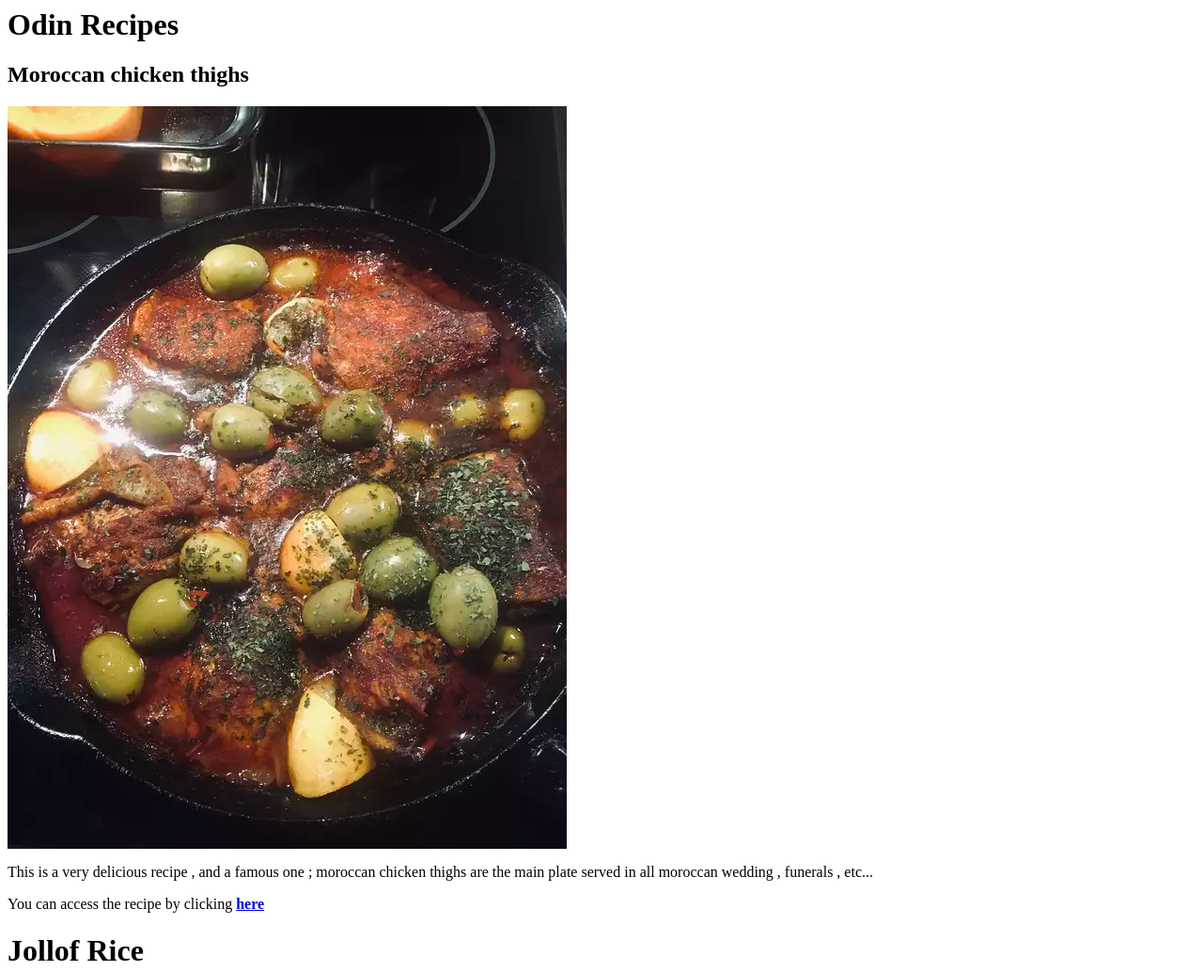
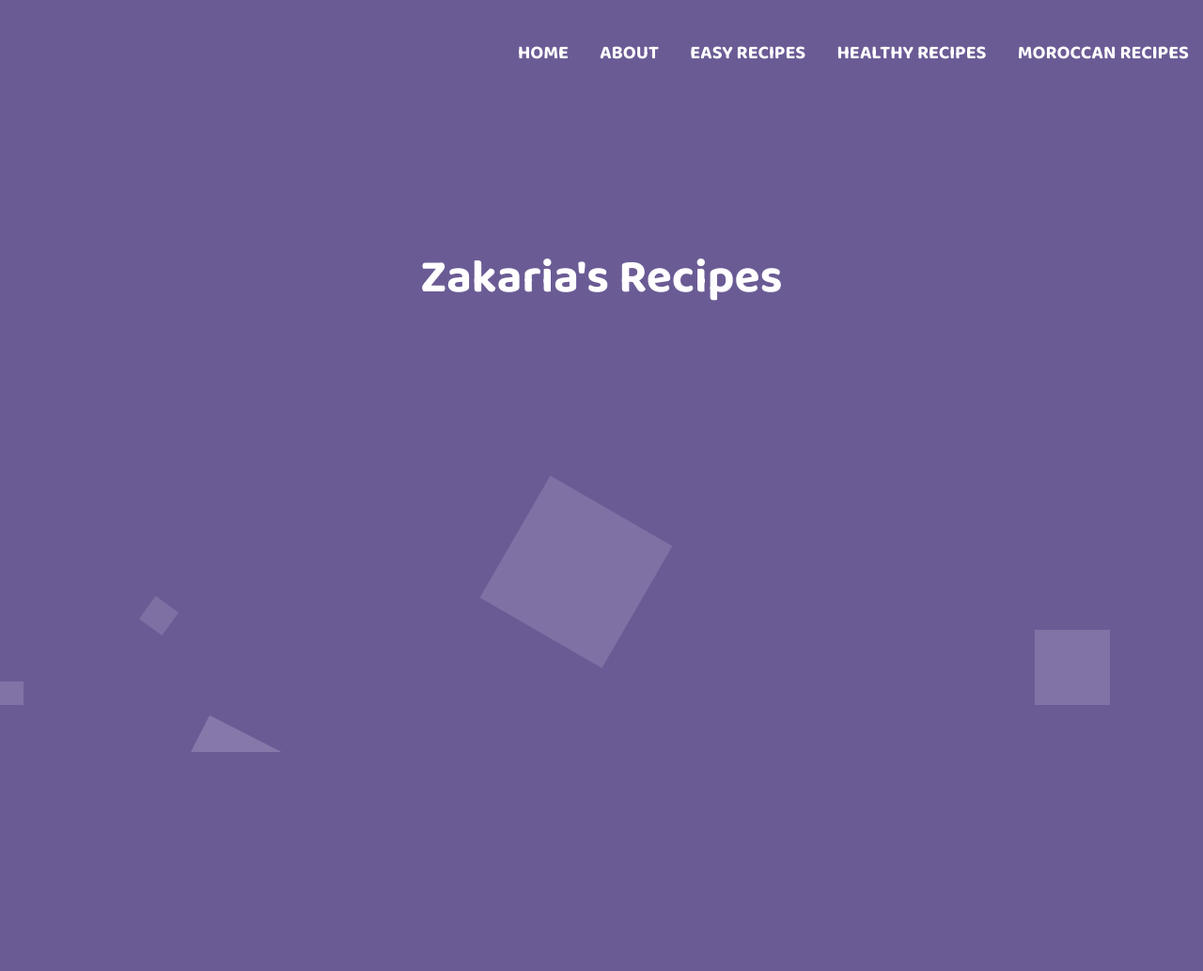
Before and after one commit to AllMightyyyy/odin-recipes, a plain HTML site: page index.html in a window 1280 px wide. Shown: the top 1033 px of the page at 94% size. After the commit the page ends 800 px from the top, so only its background shows below. Drawn offline with Linux system fonts and the light colour scheme.

Commit message:
Simple Animated Website , Struggling with external linking style.css no solution

```diff
--- a/index.html
+++ b/index.html
@@ -1,18 +1,139 @@
-<html>
+<html lang="en">
     <head>
         <meta charset="UTF-8">
-        <title>Odin Recipes</title>
+        <title>Farih's Recipes</title>
+        <link href="https://fonts.googleapis.com/css2?family=Baloo+2:wght@700&display=swap" rel="stylesheet">
+	<link href="style.css" rel="stylesheet">
+        <style>
+* {
+	margin: 0;
+	padding: 0;
+    background-color: #6b5b95;
+}
+body {
+    font-family: 'Baloo 2', cursive;
+}
+.banner-text {
+    width: 100%;
+    position: absolute;
+    z-index: 1;
+}
+.banner-text ul {
+    height: 50px;
+    float: right;
+}
+.banner-text ul li {
+    display: inline-block;
+    padding: 40px 15px;
+    text-transform: uppercase;
+    color: #fff;
+    font-size: 20px;
+
+}
+.banner-text ul li:hover {
+    cursor: pointer;
+}
+.banner-text h2 {
+    text-align: center;
+    color: #fff;
+    font-size: 50px;
+    margin-top: 20%;
+}
+.animation-area {
+    background-color: linear-gradient(to left, #8942a8, #ba382f)
+    width: 100%;
+    height: 100vh;
+}
+.box-area {
+    position: absolute;
+    top: 0;
+    left: 0;
+    width: 100%;
+    height: 100%;
+    overflow: hidden;
+}
+.box-area li {
+    position: absolute;
+    display: block;
+    list-style: none;
+    width: 25px;
+    height: 25px;
+    background: rgba(255, 255, 255, 0.2);
+    animation: animate 20s linear infinite;
+    bottom: -150px;
+}
+.box-area li:nth-child(1){
+    left: 86%;
+    width: 80px;
+    height: 80px;
+    animation-delay: 0s;
+}
+.box-area li:nth-child(2){
+    left: 12%;
+    width: 30px;
+    height: 30px;
+    animation-delay: 1.5s;
+    animation-duration: 10s;
+}
+.box-area li:nth-child(3){
+    left: 70%;
+    width: 100px;
+    height: 100px;
+    animation-delay: 5.5s;
+}
+.box-area li:nth-child(4){
+    left: 42%;
+    width: 150px;
+    height: 150px;
+    animation-delay: 0s;
+    animation-duration: 15s;
+}
+box-area li:nth-child(5){
+    left: 65%;
+    width: 40px;
+    height: 40px;
+    animation-delay: 0s;
+
+}
+.box-area li:nth-child(6){
+    left: 15%;
+    width: 110px;
+    height: 110px;
+    animation-delay: 3.5s;
+}
+@keyframes animate{
+    0%{
+        transform: translateY(0) rotate(0deg);
+        opacity: 1;
+    }
+    100%{
+        transform: translateY(-800px) rotate(360deg);
+        opacity: 0;
+    }
+}
+        </style>
     </head>
     <body>
-        <h1><strong>Odin Recipes</strong></h1>
-        <h2>Moroccan chicken thighs </h2>
-        <img src="recipes/image.jpg" alt="Photo of chicken thighs">
-        <p>This is a very delicious recipe , and a famous one ; moroccan chicken thighs are the main plate served in all moroccan wedding , funerals , etc...</p>
-        <p>You can access the recipe by clicking <a href="recipes/Moroccan-Chicken-Thighs.html" alt="Link to a Moroccan-Chicken-Thighs recipe"><strong>here</strong></a></p>
-        <h1>Jollof Rice</h1>
-        <img src="recipes/Rice.webp"
-        <p>Fried rice is a dish of cooked rice that has been stir-fried in a wok or a frying pan and is usually mixed with other ingredients such as eggs, vegetables, seafood, or meat. It is often eaten by itself or as an accompaniment to another dish. Fried rice is a popular component of East Asian, Southeast Asian and certain South Asian cuisines, as well as a staple national dish of Indonesia. As a homemade dish, fried rice is typically made with ingredients left over from other dishes, leading to countless variations. [1] first developed during the Sui Dynasty in China and as such all fried rice dishes can trace their origins to Chinese fried rice</p>
-        <p>You can check out this awesome Recipe by clicking <a href="recipes/Jollof-Rice.html">here</a></p>
+        <div class="banner-text">
+            <ul>
+                <li>Home</li>
+                <li>About</li>
+                <li>Easy Recipes</li>
+                <li>Healthy Recipes</li>
+                <li>Moroccan Recipes</li>
+            </ul>
+            <h2>Zakaria's Recipes</h2>
+        </div>
+        <div class="animation-area">
+            <ul class="box-area">
+                <li></li>
+                <li></li>
+                <li></li>
+                <li></li>
+                <li></li>
+                <li></li>
 
+            </ul>
+        </div>
     </body>
 </html>
```
